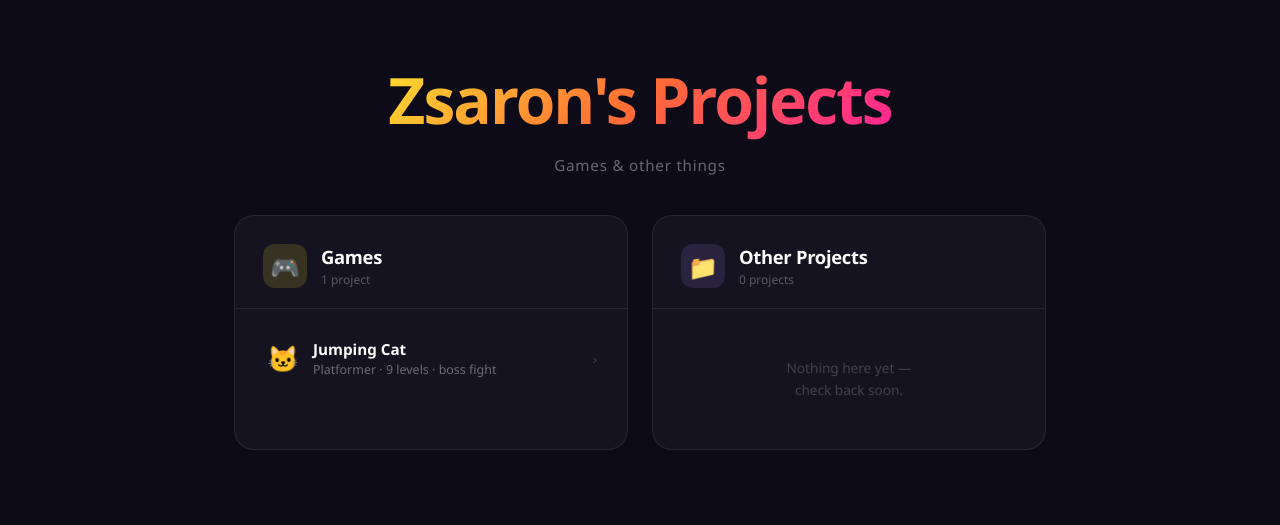
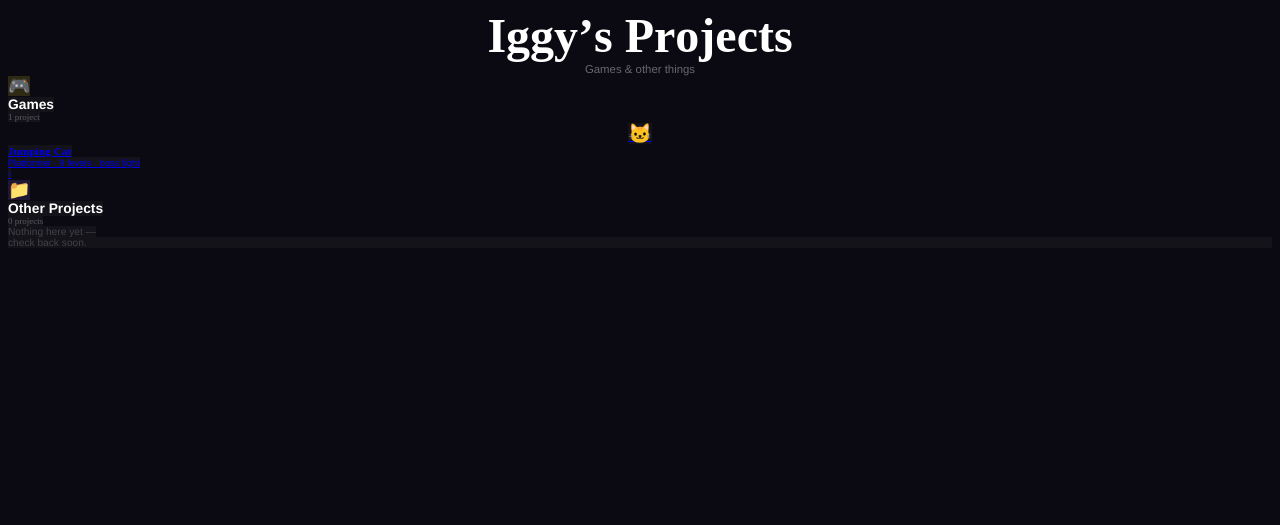
Before and after one commit to BadCoder666/Zsaron, a plain HTML site: page index.html in a window 1280 px wide. Drawn offline with Linux system fonts and the light colour scheme.

Commit message:
test deploy

```diff
--- a/index.html
+++ b/index.html
@@ -1,214 +1,46 @@
-<!DOCTYPE html>
-<html lang="en">
+<!DOCTYPE html PUBLIC "-//W3C//DTD HTML 4.01//EN" "http://www.w3.org/TR/html4/strict.dtd">
+<html>
 <head>
-<meta charset="UTF-8">
-<meta name="viewport" content="width=device-width, initial-scale=1.0">
-<title>Zsaron's Projects</title>
-<style>
-  *, *::before, *::after { box-sizing: border-box; margin: 0; padding: 0; }
-
-  body {
-    min-height: 100vh;
-    background: #0c0b17;
-    color: #fff;
-    font-family: 'Segoe UI', system-ui, sans-serif;
-    display: flex;
-    flex-direction: column;
-    align-items: center;
-  }
-
-  header {
-    padding: 56px 24px 40px;
-    text-align: center;
-  }
-
-  header h1 {
-    font-size: clamp(2.2rem, 6vw, 4rem);
-    font-weight: 900;
-    letter-spacing: -2px;
-    background: linear-gradient(135deg, #ffe030 0%, #ff6b35 50%, #ff2299 100%);
-    -webkit-background-clip: text;
-    -webkit-text-fill-color: transparent;
-    background-clip: text;
-  }
-
-  header p {
-    margin-top: 12px;
-    color: rgba(255,255,255,0.38);
-    font-size: 0.95rem;
-    letter-spacing: 0.05em;
-  }
-
-  .dirs {
-    display: grid;
-    grid-template-columns: 1fr 1fr;
-    gap: 24px;
-    width: 100%;
-    max-width: 860px;
-    padding: 0 24px 72px;
-  }
-
-  @media (max-width: 600px) {
-    .dirs { grid-template-columns: 1fr; }
-  }
-
-  .dir {
-    background: rgba(255,255,255,0.035);
-    border: 1px solid rgba(255,255,255,0.08);
-    border-radius: 20px;
-    overflow: hidden;
-    display: flex;
-    flex-direction: column;
-  }
-
-  .dir-header {
-    padding: 28px 28px 20px;
-    border-bottom: 1px solid rgba(255,255,255,0.07);
-    display: flex;
-    align-items: center;
-    gap: 14px;
-  }
-
-  .dir-icon {
-    width: 44px;
-    height: 44px;
-    border-radius: 12px;
-    display: flex;
-    align-items: center;
-    justify-content: center;
-    font-size: 1.5rem;
-    flex-shrink: 0;
-  }
-
-  .dir-games .dir-icon { background: rgba(255,224,48,0.15); }
-  .dir-other .dir-icon { background: rgba(160,130,255,0.15); }
-
-  .dir-header h2 {
-    font-size: 1.15rem;
-    font-weight: 700;
-    color: #fff;
-    letter-spacing: -0.3px;
-  }
-
-  .dir-header .count {
-    font-size: 0.75rem;
-    color: rgba(255,255,255,0.3);
-    font-weight: 500;
-    margin-top: 2px;
-  }
-
-  .dir-items {
-    padding: 16px;
-    display: flex;
-    flex-direction: column;
-    gap: 8px;
-    flex: 1;
-  }
-
-  .item {
-    display: flex;
-    align-items: center;
-    gap: 12px;
-    padding: 14px;
-    border-radius: 12px;
-    text-decoration: none;
-    color: inherit;
-    transition: background 0.15s, transform 0.12s;
-  }
-
-  .item:hover {
-    background: rgba(255,255,255,0.07);
-    transform: translateX(2px);
-  }
-
-  .item-icon {
-    font-size: 1.6rem;
-    line-height: 1;
-    width: 36px;
-    text-align: center;
-    flex-shrink: 0;
-  }
-
-  .item-info { flex: 1; min-width: 0; }
-
-  .item-title {
-    font-size: 0.95rem;
-    font-weight: 600;
-    color: #fff;
-  }
-
-  .item-desc {
-    font-size: 0.78rem;
-    color: rgba(255,255,255,0.38);
-    margin-top: 2px;
-  }
-
-  .item-arrow {
-    font-size: 0.85rem;
-    color: rgba(255,255,255,0.2);
-    flex-shrink: 0;
-  }
-
-  .item:hover .item-arrow { color: rgba(255,255,255,0.55); }
-
-  .empty {
-    flex: 1;
-    display: flex;
-    align-items: center;
-    justify-content: center;
-    padding: 32px 16px;
-    color: rgba(255,255,255,0.2);
-    font-size: 0.85rem;
-    text-align: center;
-    line-height: 1.6;
-  }
-</style>
+  <meta http-equiv="Content-Type" content="text/html; charset=utf-8">
+  <meta http-equiv="Content-Style-Type" content="text/css">
+  <title></title>
+  <meta name="Generator" content="Cocoa HTML Writer">
+  <meta name="CocoaVersion" content="2575.7">
+  <style type="text/css">
+    body {background-color: #0b0a12}
+    p.p2 {margin: 0.0px 0.0px 0.0px 0.0px; text-align: center; font: 11.4px 'Helvetica Neue'; color: #ffffff; color: rgba(255, 255, 255, 0.38); -webkit-text-stroke: rgba(255, 255, 255, 0.38)}
+    p.p3 {margin: 0.0px 0.0px 0.0px 0.0px; font: 18.0px '.Apple Color Emoji UI'; color: #ffffff; -webkit-text-stroke: #ffffff}
+    p.p5 {margin: 0.0px 0.0px 0.0px 0.0px; font: 9.0px '.SF NS'; color: #ffffff; color: rgba(255, 255, 255, 0.3); -webkit-text-stroke: rgba(255, 255, 255, 0.3)}
+    p.p6 {margin: 0.0px 0.0px 0.0px 0.0px; text-align: center; font: 19.2px '.Apple Color Emoji UI'; color: #ffffff; -webkit-text-stroke: #ffffff}
+    p.p7 {margin: 0.0px 0.0px 0.0px 0.0px; font: 11.4px '.SF NS'; color: #ffffff; -webkit-text-stroke: #ffffff}
+    p.p8 {margin: 0.0px 0.0px 0.0px 0.0px; font: 9.4px 'Helvetica Neue'; color: #ffffff; color: rgba(255, 255, 255, 0.38); -webkit-text-stroke: rgba(255, 255, 255, 0.38)}
+    p.p9 {margin: 0.0px 0.0px 0.0px 0.0px; font: 10.2px 'Helvetica Neue'; color: #ffffff; color: rgba(255, 255, 255, 0.2); -webkit-text-stroke: rgba(255, 255, 255, 0.2)}
+    p.p10 {margin: 0.0px 0.0px 0.0px 0.0px; font: 10.2px 'Helvetica Neue'; color: #ffffff; color: rgba(255, 255, 255, 0.2); -webkit-text-stroke: rgba(255, 255, 255, 0.2); background-color: #ffffff; background-color: rgba(255, 255, 255, 0.035)}
+    span.s1 {font-kerning: none; background-color: #0b0a12}
+    span.s2 {font-kerning: none; background-color: rgba(254, 220, 38, 0.15)}
+    span.s3 {font-kerning: none; background-color: rgba(255, 255, 255, 0.035)}
+    span.s4 {font: 19.2px '.Apple Color Emoji UI'; font-kerning: none}
+    span.s5 {font: 11.4px '.SF NS'; font-kerning: none}
+    span.s6 {font: 9.4px 'Helvetica Neue'; font-kerning: none; color: rgba(255, 255, 255, 0.38); -webkit-text-stroke: 0px rgba(255, 255, 255, 0.38)}
+    span.s7 {font: 10.2px 'Helvetica Neue'; font-kerning: none; color: rgba(255, 255, 255, 0.2); -webkit-text-stroke: 0px rgba(255, 255, 255, 0.2)}
+    span.s8 {font-kerning: none; background-color: rgba(142, 103, 255, 0.15)}
+    span.s9 {font-kerning: none}
+  </style>
 </head>
 <body>
-
-<header>
-  <h1>Zsaron's Projects</h1>
-  <p>Games &amp; other things</p>
-</header>
-
-<div class="dirs">
-
-  <!-- Games -->
-  <div class="dir dir-games">
-    <div class="dir-header">
-      <div class="dir-icon">🎮</div>
-      <div>
-        <h2>Games</h2>
-        <div class="count">1 project</div>
-      </div>
-    </div>
-    <div class="dir-items">
-      <a class="item" href="games/jumping-cat.html">
-        <div class="item-icon">🐱</div>
-        <div class="item-info">
-          <div class="item-title">Jumping Cat</div>
-          <div class="item-desc">Platformer · 9 levels · boss fight</div>
-        </div>
-        <div class="item-arrow">›</div>
-      </a>
-    </div>
-  </div>
-
-  <!-- Other Projects -->
-  <div class="dir dir-other">
-    <div class="dir-header">
-      <div class="dir-icon">📁</div>
-      <div>
-        <h2>Other Projects</h2>
-        <div class="count">0 projects</div>
-      </div>
-    </div>
-    <div class="dir-items">
-      <div class="empty">Nothing here yet —<br>check back soon.</div>
-    </div>
-  </div>
-
-</div>
-
+<h1 style="margin: 0.0px 0.0px 0.0px 0.0px; text-align: center; font: 48.0px '.SF NS'; color: #ffffff; -webkit-text-stroke: #ffffff"><span class="s1"><b>Iggy’s Projects</b><b></b></span></h1>
+<p class="p2"><span class="s1">Games &amp; other things</span></p>
+<p class="p3"><span class="s2">🎮</span></p>
+<h2 style="margin: 0.0px 0.0px 0.0px 0.0px; font: 13.8px 'Helvetica Neue'; color: #ffffff; -webkit-text-stroke: #ffffff"><span class="s3"><b>Games</b><b></b></span></h2>
+<p class="p5"><span class="s3">1 project</span></p>
+<p class="p6"><span class="s3"><a href="file:///Users/dj/jumpingcat/games/jumping-cat.html">🐱<span class="s4"></span></a></span></p>
+<p class="p7"><span class="s3"><a href="file:///Users/dj/jumpingcat/games/jumping-cat.html"><b>Jumping Cat</b><span class="s5"><b></b></span></a></span></p>
+<p class="p8"><span class="s3"><a href="file:///Users/dj/jumpingcat/games/jumping-cat.html">Platformer · 9 levels · boss fight<span class="s6"></span></a></span></p>
+<p class="p9"><span class="s3"><a href="file:///Users/dj/jumpingcat/games/jumping-cat.html">›<span class="s7"></span></a></span></p>
+<p class="p3"><span class="s8">📁</span></p>
+<h2 style="margin: 0.0px 0.0px 0.0px 0.0px; font: 13.8px 'Helvetica Neue'; color: #ffffff; -webkit-text-stroke: #ffffff"><span class="s3"><b>Other Projects</b><b></b></span></h2>
+<p class="p5"><span class="s3">0 projects</span></p>
+<p class="p9"><span class="s3">Nothing here yet —</span></p>
+<p class="p10"><span class="s9">check back soon.</span></p>
 </body>
 </html>
```
Also changed, not shown: 1 other file.
